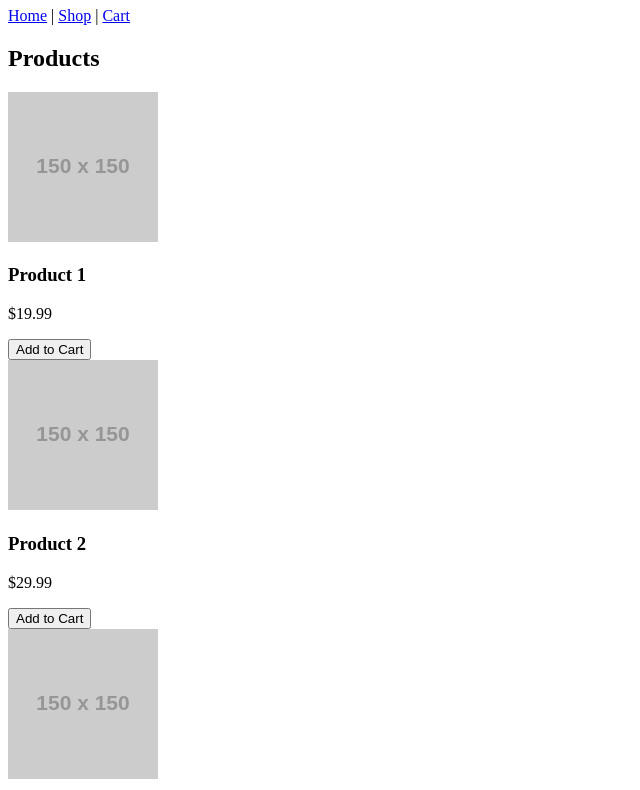
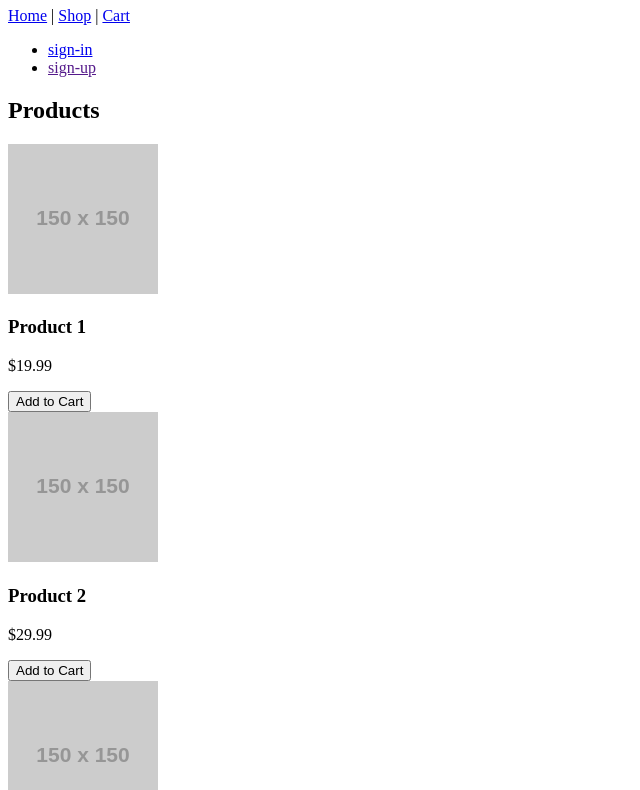
Before and after one commit to VijeshBairagi/repo-demo-1, a plain HTML site: page index.html in a window 1280 px wide. Shown: the part 73-863 px from the top of the page, without its empty margins (0-640 px from the left). Drawn offline with Linux system fonts and the light colour scheme; placeholder pictures from the web are drawn by us.

Commit message:
Add sign-in and sign-up links to the header

```diff
--- a/index.html
+++ b/index.html
@@ -13,6 +13,13 @@
       <a href="#">Shop</a> |
       <a href="#">Cart</a>
     </nav>
+
+    <div>
+      <ul>
+        <li><a href="./login.html">sign-in </a></li>
+        <li><a href="">sign-up </a></li>
+      </ul>
+    </div>
   </header>
 
   <main>
```
